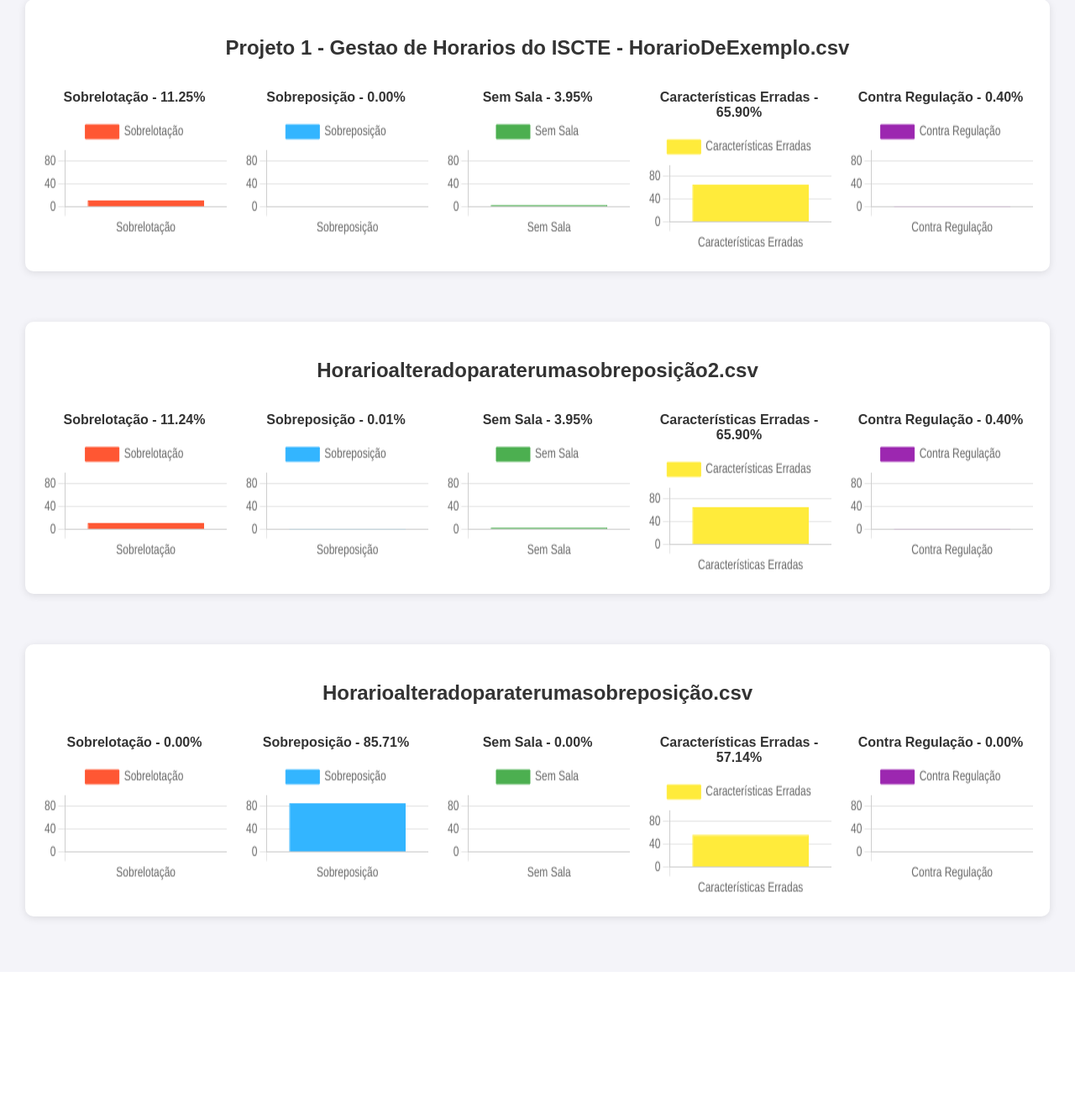
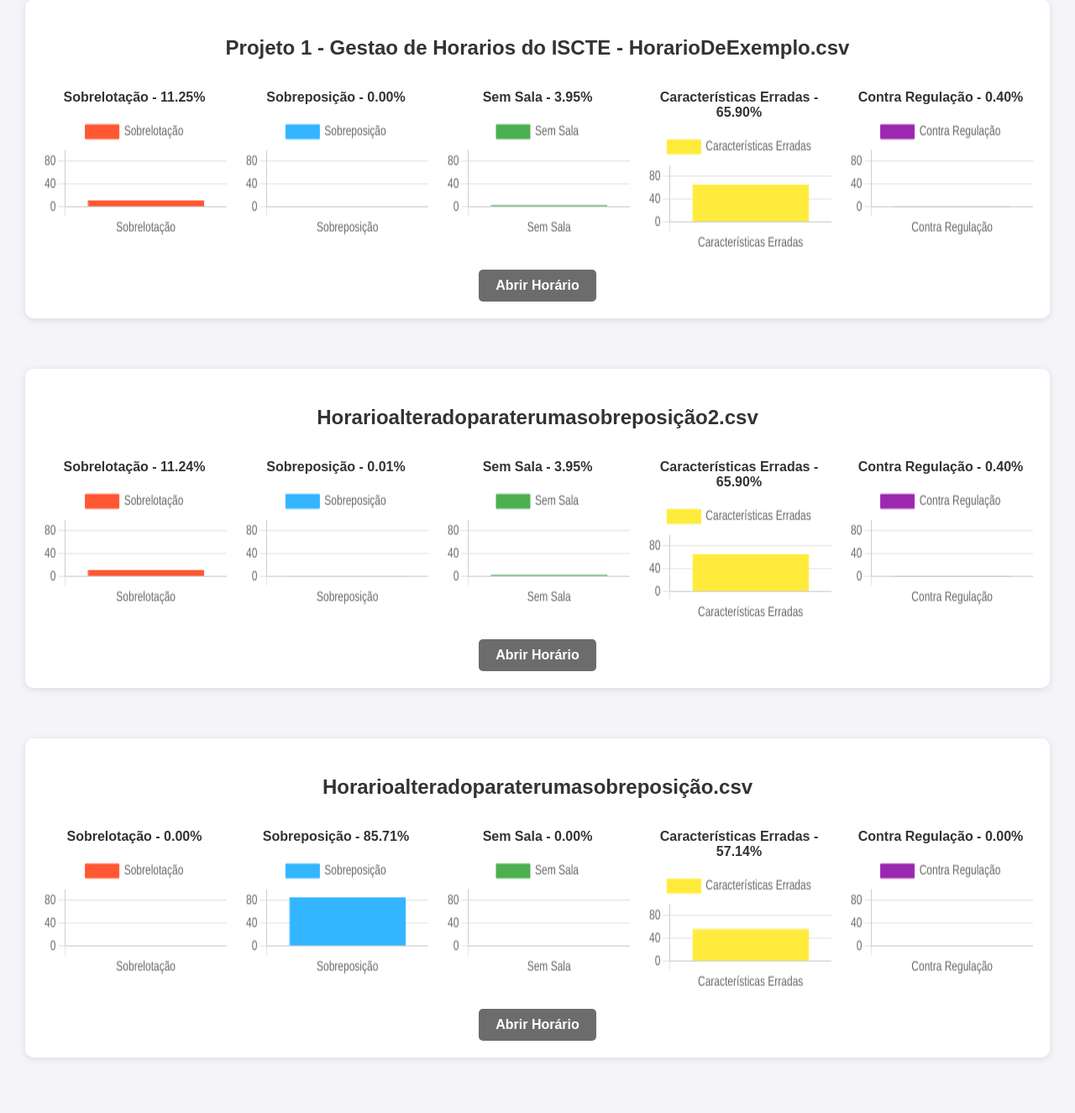
Before and after one commit to Lourenco21/ADS-2024-2025-1Sem-RegimeDiurno-Grupo-4, a Django app: page /dashboard/ in a window 1280 px wide. Shown: the part 250-1575 px from the top of the page at 84% size. Before the commit the page ends 1350 px from the top, so only its background shows below. Run offline with Django 5.2, Linux system fonts and the light colour scheme; data comes from the database, SQL or seed files in the repository; both versions use the stored data as it was after the commit.

Commit message:
Botão para ver horário na página da dashboard

```diff
--- a/HorárioManager/horariomanagerapp/static/horariomanagerapp/characteristics.css
+++ b/HorárioManager/horariomanagerapp/static/horariomanagerapp/characteristics.css
@@ -50,6 +50,7 @@ h1 {
     background-color: #636363;
     color: white;
     font-size: 16px;
+    font-weight: bold;
     cursor: pointer;
     border: none;
     border-radius: 5px;
--- a/HorárioManager/horariomanagerapp/static/horariomanagerapp/style.css
+++ b/HorárioManager/horariomanagerapp/static/horariomanagerapp/style.css
@@ -247,6 +247,7 @@ button[type="submit"] {
     color: white;
     border: none;
     border-radius: 4px;
+    font-weight: bold;
     font-size: 16px;
     cursor: pointer;
     transition: background-color 0.3s ease;
@@ -292,6 +293,7 @@ button[type="submit"]:hover {
     background-color: #636363;
     color: white;
     padding: 8px 16px;
+    font-weight: bold;
     text-decoration: none;
     border-radius: 4px;
     font-size: 14px;
@@ -309,16 +311,16 @@ button[type="submit"]:hover {
     background: none;
     border: none;
     align-items: center;
-    width: fit-content; /* Makes the form the size of the button */
+    width: fit-content;
 }
 
 .inline-form .table-delete-btn {
     background-color: #8b0000;
     color: white;
-    padding: 8px 16px;  /* Same padding as the view-btn */
+    padding: 8px 16px;
     text-align: center;
     border-radius: 4px;
-    font-size: 14px; /* Same font-size as the view-btn */
+    font-size: 14px;
     cursor: pointer;
     transition: background-color 0.3s ease;
     display: inline-block;
--- a/HorárioManager/horariomanagerapp/templates/dashboard.html
+++ b/HorárioManager/horariomanagerapp/templates/dashboard.html
@@ -15,6 +15,7 @@
             box-shadow: 0 2px 10px rgba(0, 0, 0, 0.1);
             padding: 20px;
             margin: 30px;
+            text-align: center;
         }
 
         .schedule-card h3 {
@@ -50,6 +51,23 @@
         .chart-container canvas {
             width: 100% !important;
             height: 100% !important;
+        }
+
+        .open-btn {
+            display: inline-block;
+            text-align: center;
+            padding: 10px 20px;
+            font-size: 16px;
+            background-color: #6c6c6c;
+            color: white;
+            text-decoration: none;
+            border-radius: 5px;
+            font-weight: bold;
+            white-space: nowrap;
+        }
+
+        .open-btn:hover {
+            background-color: #555;
         }
     </style>
 </head>
@@ -104,6 +122,8 @@
                 {% else %}
                     <p class="no-data">Para conseguir visualizar a informação, por favor abra primeiro a página do horário.</p>
                 {% endif %}
+            <br>
+                <a href="{% url 'schedule_detail' schedule.id %}" class="open-btn">Abrir Horário</a>
             </div>
         {% endfor %}
     {% else %}
--- a/HorárioManager/horariomanagerapp/views.py
+++ b/HorárioManager/horariomanagerapp/views.py
@@ -8,6 +8,7 @@ import os
 from .models import Schedule, Characteristics
 from django.contrib import messages
 from django.core.files.storage import default_storage
+
 
 # Create your views here.
 
@@ -101,7 +102,6 @@ def update_schedule_file(request, schedule_id):
             existing_file_name = os.path.basename(schedule.file.name)
 
             if schedule.file:
-
                 schedule.file.delete()
 
             new_file_path = f"schedules_updated/{existing_file_name}"
@@ -127,7 +127,6 @@ def update_characteristics_file(request, characteristics_id):
             existing_file_name = os.path.basename(characteristics.file.name)
 
             if characteristics.file:
-
                 characteristics.file.delete()
 
             new_file_path = f"characteristics_updated/{existing_file_name}"
@@ -155,7 +154,6 @@ def update_metrics(request, schedule_id):
             schedule = Schedule.objects.get(pk=schedule_id)
             data = json.loads(request.body)
 
-            # Update metrics
             schedule.overcrowded = data.get('overcrowded', schedule.overcrowded)
             schedule.overlap = data.get('overlap', schedule.overlap)
             schedule.no_room = data.get('no_room', schedule.no_room)
```
Also changed, not shown: HorárioManager/db.sqlite3.
